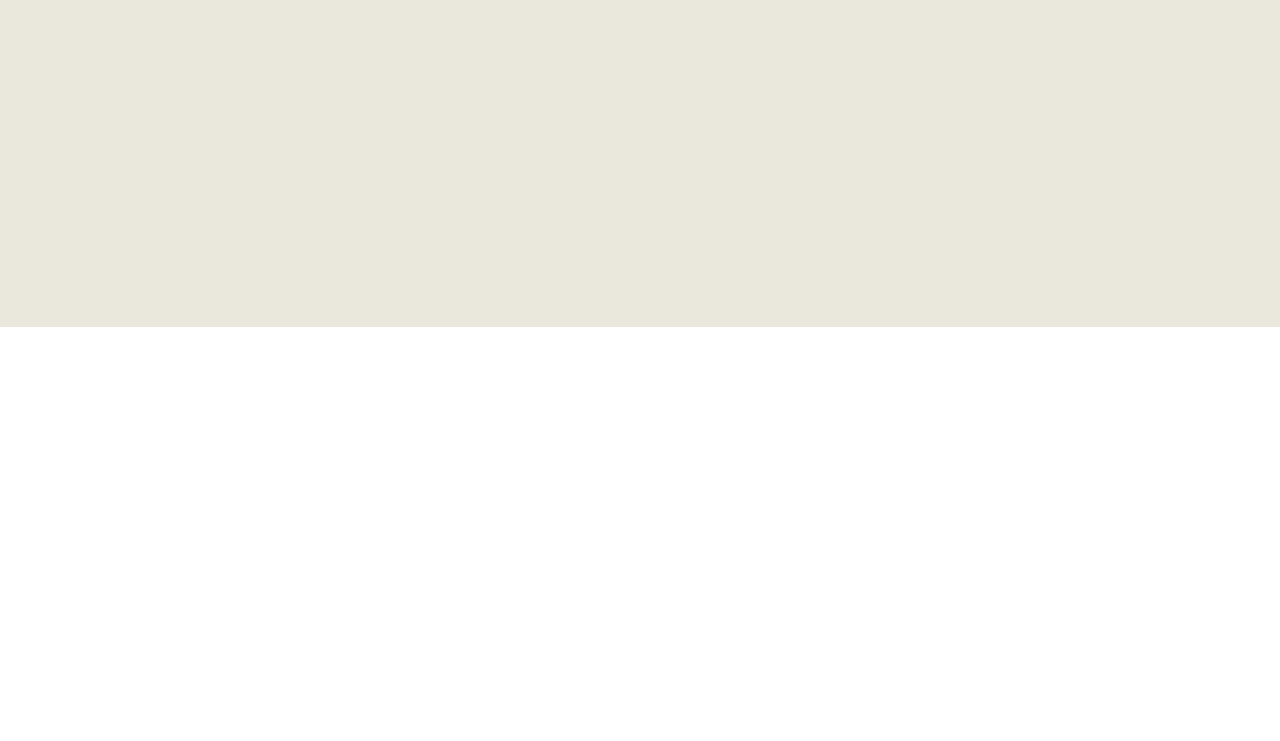
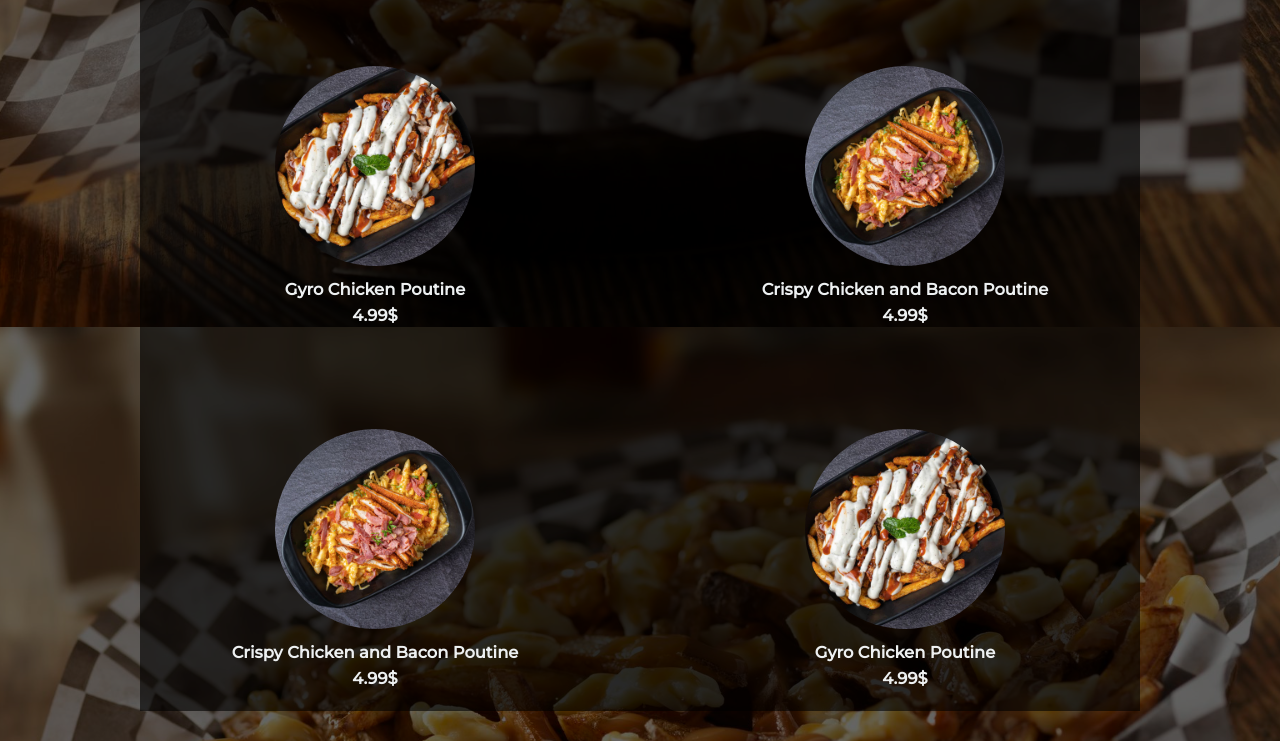
Before and after one commit to mirza-adnan/restaurant-page, a plain HTML site: page index.html in a window 1280 px wide. Shown: the part 473-1214 px from the top of the page. Before the commit the page ends 800 px from the top, so only its background shows below. Drawn offline with Linux system fonts and the light colour scheme; a web font is replaced by a local one.

Commit message:
finished designing the menu

```diff
--- a/index.html
+++ b/index.html
@@ -9,14 +9,13 @@
 </head>
 <body>
   <div id="content">
-    <div class="black-overlay">
     <header>
       <a href="#"><h2>POUTINE<br>ROUTINE</h2></a>
       <nav>
         <ul class="nav-tabs">
           <li class="nav-tab active">Home</li>
           <li class="nav-tab">Menu</li>
-            <li class="nav-tab">About</li>
+          <li class="nav-tab">Contact</li>
         </ul>
       </nav>
     </header>
@@ -26,9 +25,39 @@
       <button class="see-menu click">See Menu</button>
     </main>-->
     <main class="main-menu">
-
+      <div class="grid-container">
+        <div class="menu-item">
+          <img src="img/crispychicken.jpg" alt="">
+          <h3>Crispy Chicken and Bacon Poutine</h3>
+          <h3>4.99$</h3>
+        </div>
+        <div class="menu-item">
+          <img src="img/gyrochicken.jpg" alt="">
+          <h3>Gyro Chicken Poutine</h3>
+          <h3>4.99$</h3>
+        </div>
+        <div class="menu-item">
+          <img src="img/gyrochicken.jpg" alt="">
+          <h3>Gyro Chicken Poutine</h3>
+          <h3>4.99$</h3>
+        </div>
+        <div class="menu-item">
+          <img src="img/crispychicken.jpg" alt="">
+          <h3>Crispy Chicken and Bacon Poutine</h3>
+          <h3>4.99$</h3>
+        </div>
+        <div class="menu-item">
+          <img src="img/crispychicken.jpg" alt="">
+          <h3>Crispy Chicken and Bacon Poutine</h3>
+          <h3>4.99$</h3>
+        </div>
+        <div class="menu-item">
+          <img src="img/gyrochicken.jpg" alt="">
+          <h3>Gyro Chicken Poutine</h3>
+          <h3>4.99$</h3>
+        </div>
+      </div>
     </main>
-    </div>
   </div>
 
   <script src="main.js"></script>
--- a/style.css
+++ b/style.css
@@ -1,4 +1,4 @@
-@import url('https://fonts.googleapis.com/css2?family=Dela+Gothic+One&family=Montserrat:wght@400;500&family=Poppins:ital,wght@0,400;0,500;0,900;1,800&display=swap');
+@import url('https://fonts.googleapis.com/css2?family=Dela+Gothic+One&family=Economica:wght@400;700&family=Montserrat:wght@400;500&display=swap');
 :root {
   --black: #24252a;
   --blue: #0088a9;
@@ -12,25 +12,28 @@
   padding: 0px;
   margin: 0px;
   box-sizing: border-box;
+  line-height: 1.6;
 }
 
 body {
-  background: none;
-}
-
-#content {
-  height: 100vh;
-  width: 100vw;
-  background: var(--yellow);
+  min-height: 100vh;
+  background: url(img/background.jpg);
   background-repeat: no-repeat;
   background-size: cover;
   background-position: center center;
   background-attachment: fixed;
+}
+
+#content {
+  background: var(--overlay);
   font-family: "Montserrat", sans-serif;
   font-weight: 500;
+  height: 100%;
+  width: 100%;
 }
 
 header {
+  width: 100%;
   background-color: rgba(35, 36, 41, 0.9);
   display: flex;
   justify-content: space-between;
@@ -82,6 +85,43 @@ header a {
   text-align: center;
 }
 
+.main-menu {
+  display: flex;
+  justify-content: center;
+  align-items: center;
+}
+
+.grid-container {
+  width: 1000px;
+  margin: 30px 0;
+  display: grid;
+  grid-template-columns: 1fr 1fr;
+  grid-template-rows: 1fr 1fr 1fr;
+  gap: 100px;
+  justify-content: center;
+  align-content: center;
+  background-color: rgba(0, 0, 0, 0.6);
+  padding: 20px;
+}
+
+.menu-item {
+  display: flex;
+  flex-direction: column;
+  justify-content: space-evenly;
+  align-items: center;
+  font-size: 14px;
+  height: 100%;
+  text-align: center;
+  color: var(--white);
+}
+
+.menu-item img {
+  max-width: 200px;
+  height: 200px;
+  margin-bottom: 10px;
+  border-radius: 50%;
+}
+
 .title {
   font-family: "Dela Gothic One", sans-serif;
 }
```
Lines whose indentation alone changed are shown as unchanged.
